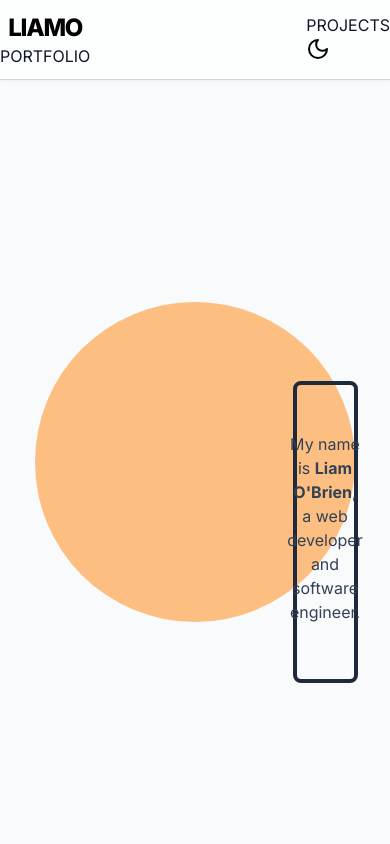
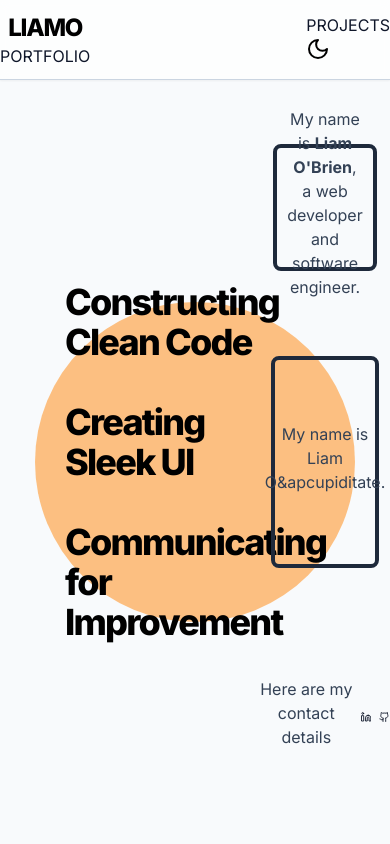
Before and after one commit to liamasis/testfolio, a Next.js app: page / in a window 390 px wide. Shown: the top 844 px of the page. Built offline with nearby package versions, Linux system fonts and the light colour scheme.

Commit message:
some sort of responsiveness, still have to deal with grid layout

```diff
--- a/src/app/page.tsx
+++ b/src/app/page.tsx
@@ -18,19 +18,19 @@ export default function Home() {
         </div>
         <div className="col-start-5 col-span-2 h-full w-full  flex items-start grid grid-rows-3">
           <div className="col-span-1 h-full w-full flex justify-center items-center ">
-            <div className="h-1/3 w-1/2 flex justify-center items-center border-4 border-solid rounded-lg border-slate-800">
+            <div className="h-1/2 w-4/5 xxl:h-1/3 xxl:w-1/2 flex justify-center items-center p-4 border-4 border-solid rounded-lg border-slate-800">
              <Paragraph>My name is <b>Liam O&apos;Brien</b>, a web developer and software engineer. </Paragraph>
             </div>
           </div>
           <div className="col-span-1 h-full w-full flex justify-center items-center ">
           <div className="w-5/6 h-5/6 flex justify-center items-center border-4 border-solid rounded-lg border-slate-800">
-             <Paragraph>My name is Liam O&apos;Brien, a wasdeb developer and software engineer. Lorem ipsum dolor sit amet consectetur, adipisicing elit. Possimus vitae vero ab. Amet dolore quidem soluta ut recusandae ipsam laudantium quo alias! Nihil, dolorum magni modi perspiciatis perferendis delectus suscipit, magnam voluptates repellat, ipsa ratione ea laboriosam necessitatibus quidem facere veritatis dolore eos minima vitae quas eligendi? Quae, sequi cupiditate.</Paragraph>
+             <Paragraph>My name is Liam O&apcupiditate.</Paragraph>
             </div>
           </div>
           <div className="col-span-1 h-full w-full flex justify-center items-center">
             <Paragraph>Here are my contact details</Paragraph>
-            <Linkedin />
-            <Github />
+            <Linkedin className={'dark:text-white mx-2'}/>
+            <Github className={'dark:text-white'}/>
           </div>
         </div>
       </div>
--- a/src/app/projects/page.tsx
+++ b/src/app/projects/page.tsx
@@ -17,7 +17,7 @@ export default function Projects() {
   return (
     <main className=' h-[calc(100vh-5rem)] flex items-center justify-center '>
         {/* The circle */}
-        <div className={`rounded-full inline-flex items-center justify-center aspect-square lg:w-2/6 absolute w-80 opacity-90 transition-colors duration-500 ${isLoading ? 'bg-orange-700' : 'bg-green-700'}`}></div>
+        <div className={`rounded-full inline-flex items-center justify-center aspect-square lg:w-2/6 absolute w-80 opacity-90 transition-colors duration-500 ${isLoading ? 'bg-orange-300 dark:bg-orange-600' : 'bg-green-300 dark:bg-green-600'}`}></div>
 
     </main>
   )
```
